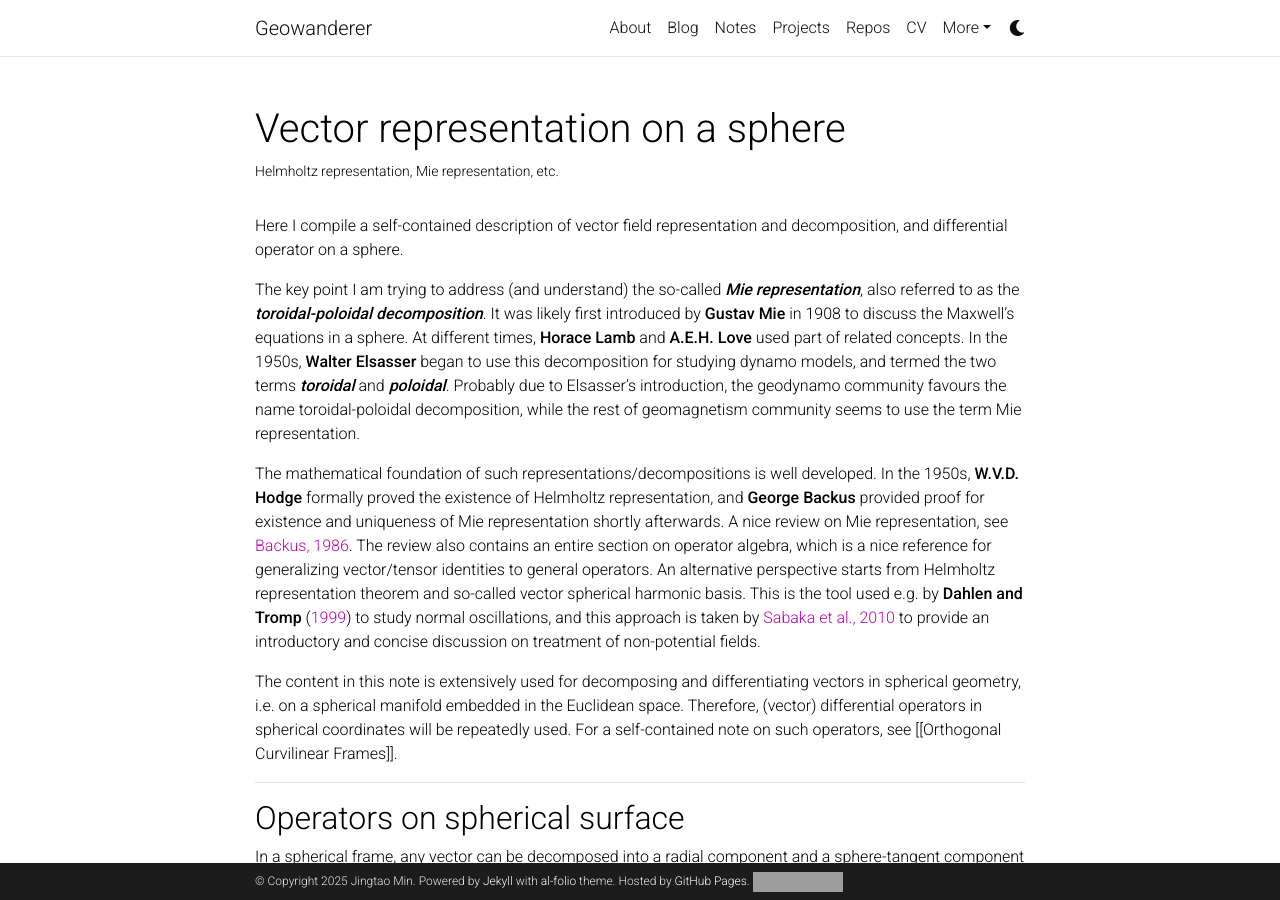
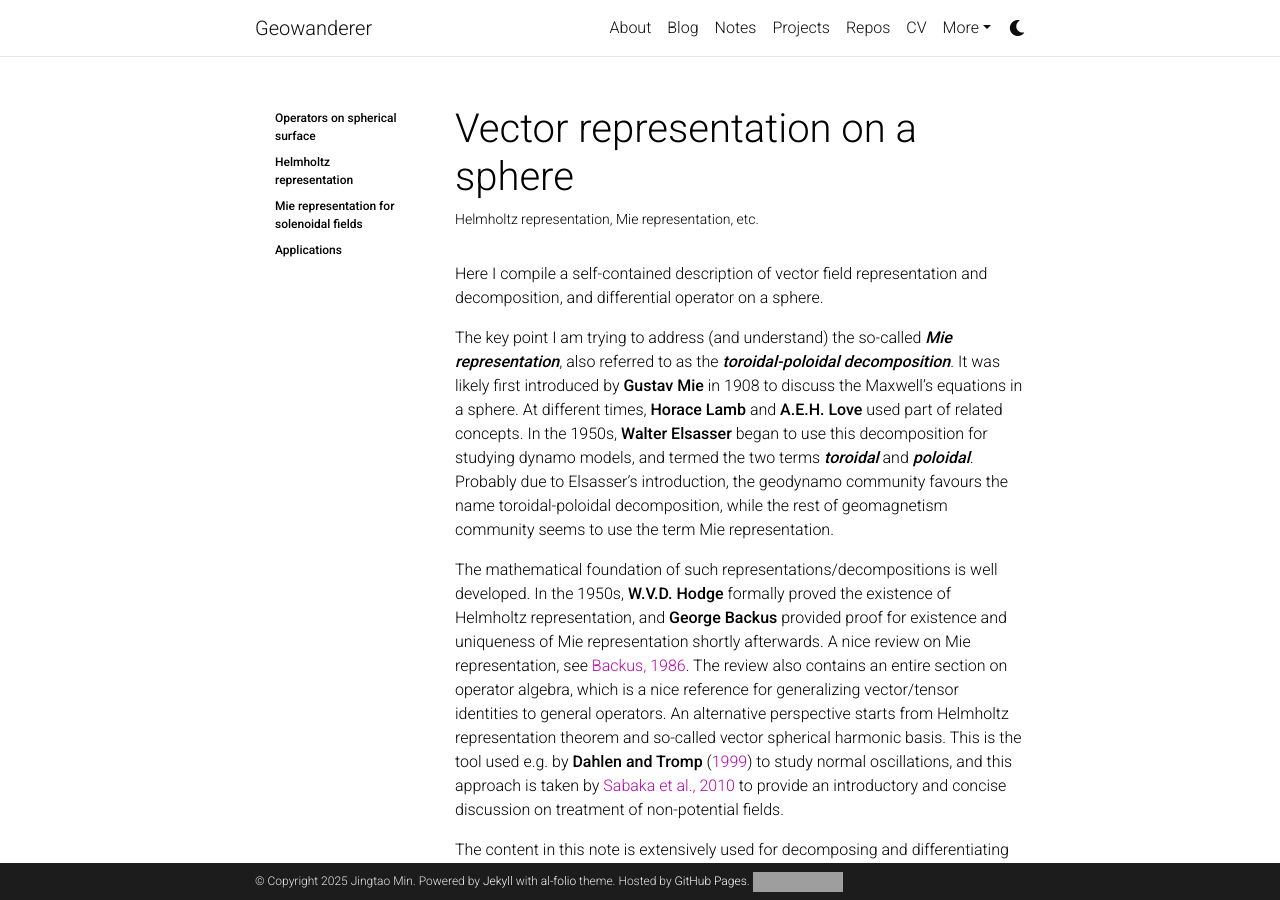
Before and after one commit to GentleMin/gentlemin.github.io, a Jekyll site: the page built from _notes/surface_repr.md, in a window 1280 px wide and 900 px high. Built offline with Jekyll 4.4.1, drawn with Linux system fonts in a browser that asks for light colours; comment, search, counter and statistics services are not loaded; a style sheet for code colours, icons or effects is not loaded; some of the changed lines change nothing that is shown; grey boxes are pictures that could not be loaded.

Commit message:
Add TOC to long post

```diff
--- a/_notes/surface_repr.md
+++ b/_notes/surface_repr.md
@@ -5,6 +5,8 @@ description: Helmholtz representation, Mie representation, etc.
 importance: 1
 date: 2023-02-10 22:12:00-0400
 category: Maths
+toc:
+  sidebar: left
 ---
 
 Here I compile a self-contained description of vector field representation and decomposition, and differential operator on a sphere.
```
